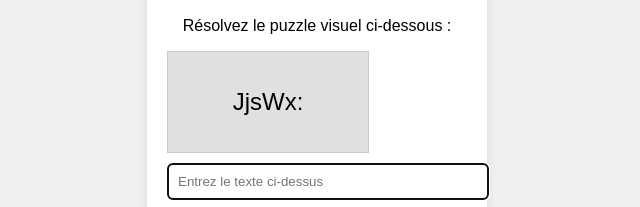
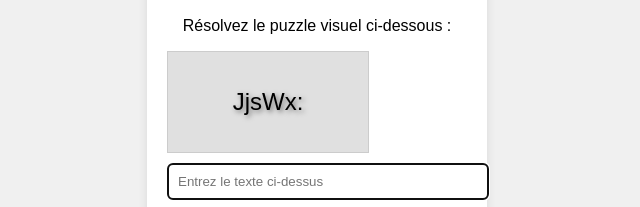
Before and after one commit to Famous-Tech/FAMOUS-CAPTCHA, a plain HTML site: page index.html in a window 1280 px wide. Shown: the part 329-536 px from the top of the page, 323-963 px from the left. Drawn offline with Linux system fonts and the light colour scheme.

Commit message:
Update styles.css

```diff
--- a/styles.css
+++ b/styles.css
@@ -31,6 +31,10 @@ body {
   justify-content: center;
   align-items: center;
   font-size: 24px;
+  /* Ajouter un effet de distorsion */
+  text-shadow: 2px 2px 5px rgba(0, 0, 0, 0.5);
+  /* Ou utiliser une transformation CSS pour une distorsion plus complexe */
+  /* transform: skewX(10deg) skewY(5deg); */
 }
 
 input[type="text"] {
```
Lines whose indentation alone changed are shown as unchanged.
